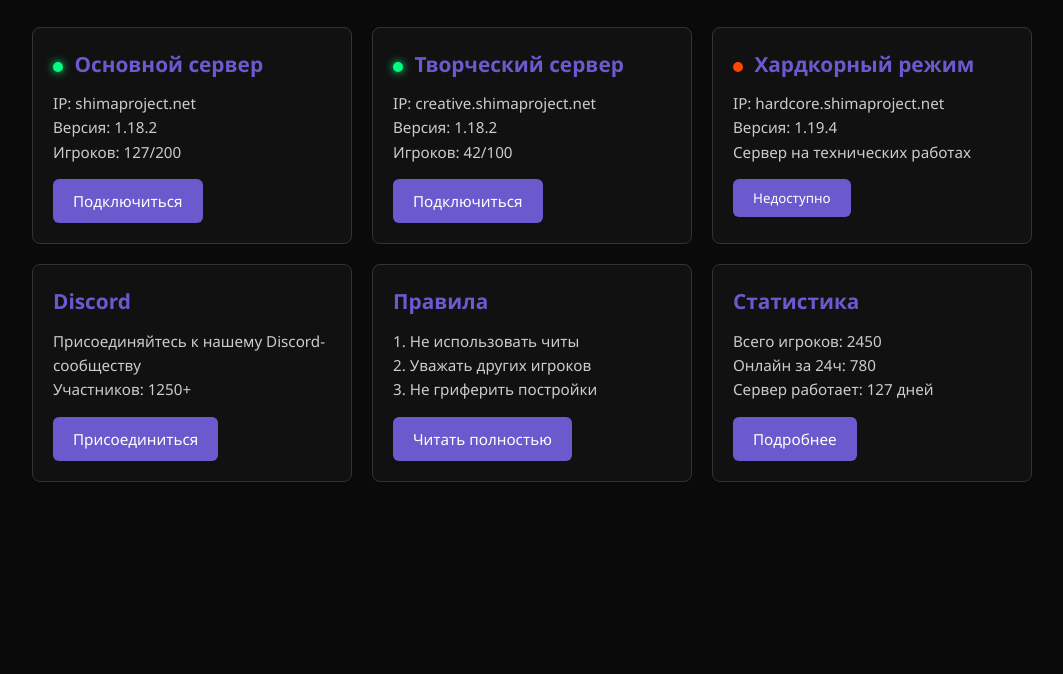
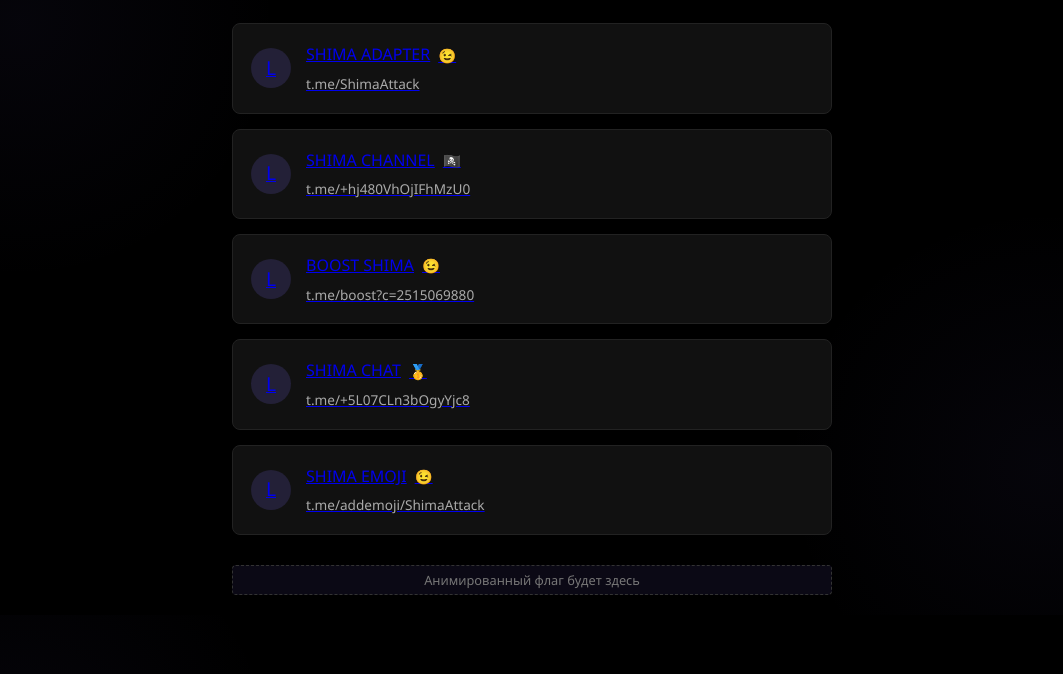
Before and after one commit to ShimaProjects/ShimaProjects.github.io, a plain HTML site: page index.html in a window 1280 px wide. Shown: the part 126-800 px from the top of the page, without its empty margins (108-1171 px from the left). Drawn offline with Linux system fonts and the light colour scheme.

Commit message:
Update index.html

```diff
--- a/index.html
+++ b/index.html
@@ -3,15 +3,15 @@
 <head>
     <meta charset="UTF-8">
     <meta name="viewport" content="width=device-width, initial-scale=1.0">
-    <title>Shima Adapter</title>
+    <title>Shima Project</title>
     <style>
         :root {
-            --bg-color: #0a0a0a;
+            --bg-color: #000000;
             --card-bg: #111111;
             --text-color: #e0e0e0;
-            --accent-color: #6a5acd; /* SlateBlue */
+            --accent-color: #6a5acd;
             --accent-hover: #7b68ee;
-            --border-color: #333333;
+            --border-color: #222222;
         }
 
         * {
@@ -26,10 +26,13 @@
             color: var(--text-color);
             line-height: 1.6;
             padding: 20px;
+            background-image:
+                radial-gradient(circle at 10% 20%, rgba(106, 90, 205, 0.05) 0%, transparent 20%),
+                radial-gradient(circle at 90% 80%, rgba(106, 90, 205, 0.05) 0%, transparent 20%);
         }
 
         .container {
-            max-width: 1000px;
+            max-width: 600px;
             margin: 0 auto;
         }
 
@@ -37,95 +40,105 @@
             text-align: center;
             margin-bottom: 30px;
             padding-bottom: 15px;
-            border-bottom: 1px solid var(--border-color);
         }
 
         h1 {
-            font-size: 2.2rem;
-            margin-bottom: 5px;
-            color: var(--accent-color);
-            font-weight: 500;
+            font-size: 2rem;
+            margin-bottom: 10px;
+            background: linear-gradient(90deg, #6a5acd, #9370db);
+            -webkit-background-clip: text;
+            background-clip: text;
+            color: transparent;
+            font-weight: 600;
         }
 
         .subtitle {
-            color: #999;
-            font-size: 1rem;
+            color: #777;
+            font-size: 0.9rem;
         }
 
-        .card-grid {
+        .links-grid {
             display: grid;
-            grid-template-columns: repeat(auto-fill, minmax(300px, 1fr));
-            gap: 20px;
+            gap: 15px;
             margin-top: 20px;
         }
 
-        .card {
+        .link-card {
             background: var(--card-bg);
             border: 1px solid var(--border-color);
             border-radius: 8px;
-            padding: 20px;
+            padding: 18px;
             transition: all 0.3s ease;
+            display: flex;
+            align-items: center;
         }
 
-        .card:hover {
+        .link-card:hover {
             border-color: var(--accent-color);
-            transform: translateY(-3px);
+            transform: translateY(-2px);
+            box-shadow: 0 5px 15px rgba(106, 90, 205, 0.1);
         }
 
-        .card-title {
-            font-size: 1.3rem;
-            margin-bottom: 10px;
-            color: var(--accent-color);
+        .link-icon {
+            width: 40px;
+            height: 40px;
+            background: rgba(106, 90, 205, 0.2);
+            border-radius: 50%;
+            display: flex;
+            align-items: center;
+            justify-content: center;
+            margin-right: 15px;
+            flex-shrink: 0;
+            font-size: 1.2rem;
         }
 
-        .card-content {
-            color: #ccc;
-            font-size: 0.95rem;
+        .link-content {
+            flex-grow: 1;
         }
 
-        .btn {
-            display: inline-block;
-            background: var(--accent-color);
-            color: white;
-            padding: 10px 20px;
-            border-radius: 6px;
-            text-decoration: none;
+        .link-title {
+            font-size: 1rem;
             font-weight: 500;
-            transition: all 0.2s;
-            border: none;
-            cursor: pointer;
-            margin-top: 15px;
+            margin-bottom: 5px;
+            display: flex;
+            align-items: center;
         }
 
-        .btn:hover {
-            background: var(--accent-hover);
-            transform: translateY(-2px);
+        .link-emoji {
+            margin-left: 8px;
+            font-size: 0.9rem;
         }
 
-        .status {
-            display: inline-block;
-            width: 10px;
-            height: 10px;
-            border-radius: 50%;
-            margin-right: 6px;
+        .link-url {
+            color: #aaa;
+            font-size: 0.85rem;
+            word-break: break-all;
         }
 
-        .status-online {
-            background: #00ff7f;
-            box-shadow: 0 0 8px #00ff7f;
-        }
-
-        .status-offline {
-            background: #ff4500;
+        .flag-placeholder {
+            height: 30px;
+            background: rgba(106, 90, 205, 0.1);
+            border-radius: 4px;
+            margin-top: 30px;
+            display: flex;
+            align-items: center;
+            justify-content: center;
+            color: #777;
+            font-size: 0.8rem;
+            border: 1px dashed #333;
         }
 
         @media (max-width: 768px) {
-            .card-grid {
-                grid-template-columns: 1fr;
+            .container {
+                max-width: 100%;
             }
 
             h1 {
                 font-size: 1.8rem;
+            }
+
+            .link-card {
+                padding: 15px;
             }
         }
     </style>
@@ -133,78 +146,54 @@
 <body>
     <div class="container">
         <header>
-            <h1>Shima Adapter</h1>
-            <p class="subtitle">Минималистичный интерфейс для ShimaProject</p>
+            <h1>SHIMA PROJECT</h1>
+            <p class="subtitle">Докерский проект</p>
         </header>
 
-        <div class="card-grid">
-            <div class="card">
-                <h3 class="card-title">
-                    <span class="status status-online"></span>
-                    Основной сервер
-                </h3>
-                <div class="card-content">
-                    <p>IP: shimaproject.net</p>
-                    <p>Версия: 1.18.2</p>
-                    <p>Игроков: 127/200</p>
-                    <a href="#" class="btn">Подключиться</a>
+        <div class="links-grid">
+            <a href="https://t.me/ShimaAttack" class="link-card" target="_blank">
+                <div class="link-icon">L</div>
+                <div class="link-content">
+                    <div class="link-title">SHIMA ADAPTER <span class="link-emoji">😉</span></div>
+                    <div class="link-url">t.me/ShimaAttack</div>
                 </div>
-            </div>
+            </a>
 
-            <div class="card">
-                <h3 class="card-title">
-                    <span class="status status-online"></span>
-                    Творческий сервер
-                </h3>
-                <div class="card-content">
-                    <p>IP: creative.shimaproject.net</p>
-                    <p>Версия: 1.18.2</p>
-                    <p>Игроков: 42/100</p>
-                    <a href="#" class="btn">Подключиться</a>
+            <a href="https://t.me/+hj480VhOjIFhMzU0" class="link-card" target="_blank">
+                <div class="link-icon">L</div>
+                <div class="link-content">
+                    <div class="link-title">SHIMA CHANNEL <span class="link-emoji">🏴‍☠️</span></div>
+                    <div class="link-url">t.me/+hj480VhOjIFhMzU0</div>
                 </div>
-            </div>
+            </a>
 
-            <div class="card">
-                <h3 class="card-title">
-                    <span class="status status-offline"></span>
-                    Хардкорный режим
-                </h3>
-                <div class="card-content">
-                    <p>IP: hardcore.shimaproject.net</p>
-                    <p>Версия: 1.19.4</p>
-                    <p>Сервер на технических работах</p>
-                    <button class="btn" disabled>Недоступно</button>
+            <a href="https://t.me/boost?c=2515069880" class="link-card" target="_blank">
+                <div class="link-icon">L</div>
+                <div class="link-content">
+                    <div class="link-title">BOOST SHIMA <span class="link-emoji">😉</span></div>
+                    <div class="link-url">t.me/boost?c=2515069880</div>
                 </div>
-            </div>
+            </a>
 
-            <div class="card">
-                <h3 class="card-title">Discord</h3>
-                <div class="card-content">
-                    <p>Присоединяйтесь к нашему Discord-сообществу</p>
-                    <p>Участников: 1250+</p>
-                    <a href="#" class="btn">Присоединиться</a>
+            <a href="https://t.me/+5L07CLn3bOgyYjc8" class="link-card" target="_blank">
+                <div class="link-icon">L</div>
+                <div class="link-content">
+                    <div class="link-title">SHIMA CHAT <span class="link-emoji">🥇</span></div>
+                    <div class="link-url">t.me/+5L07CLn3bOgyYjc8</div>
                 </div>
-            </div>
+            </a>
 
-            <div class="card">
-                <h3 class="card-title">Правила</h3>
-                <div class="card-content">
-                    <p>1. Не использовать читы</p>
-                    <p>2. Уважать других игроков</p>
-                    <p>3. Не гриферить постройки</p>
-                    <a href="#" class="btn">Читать полностью</a>
+            <a href="https://t.me/addemoji/ShimaAttack" class="link-card" target="_blank">
+                <div class="link-icon">L</div>
+                <div class="link-content">
+                    <div class="link-title">SHIMA EMOJI <span class="link-emoji">😉</span></div>
+                    <div class="link-url">t.me/addemoji/ShimaAttack</div>
                 </div>
-            </div>
+            </a>
+        </div>
 
-            <div class="card">
-                <h3 class="card-title">Статистика</h3>
-                <div class="card-content">
-                    <p>Всего игроков: 2450</p>
-                    <p>Онлайн за 24ч: 780</p>
-                    <p>Сервер работает: 127 дней</p>
-                    <a href="#" class="btn">Подробнее</a>
-                </div>
-            </div>
+        <div class="flag-placeholder">
+            Анимированный флаг будет здесь
         </div>
     </div>
 </body>
```
